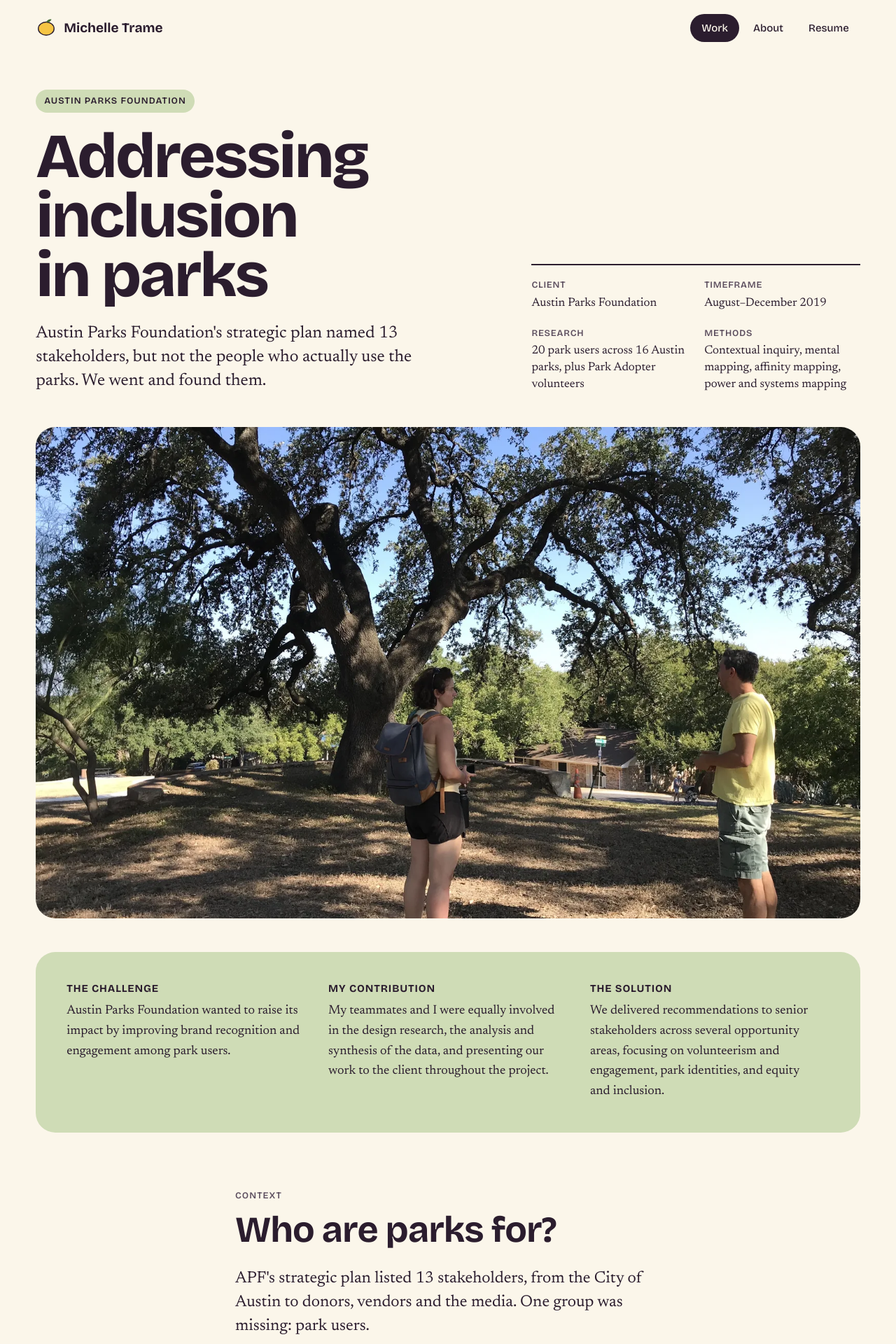
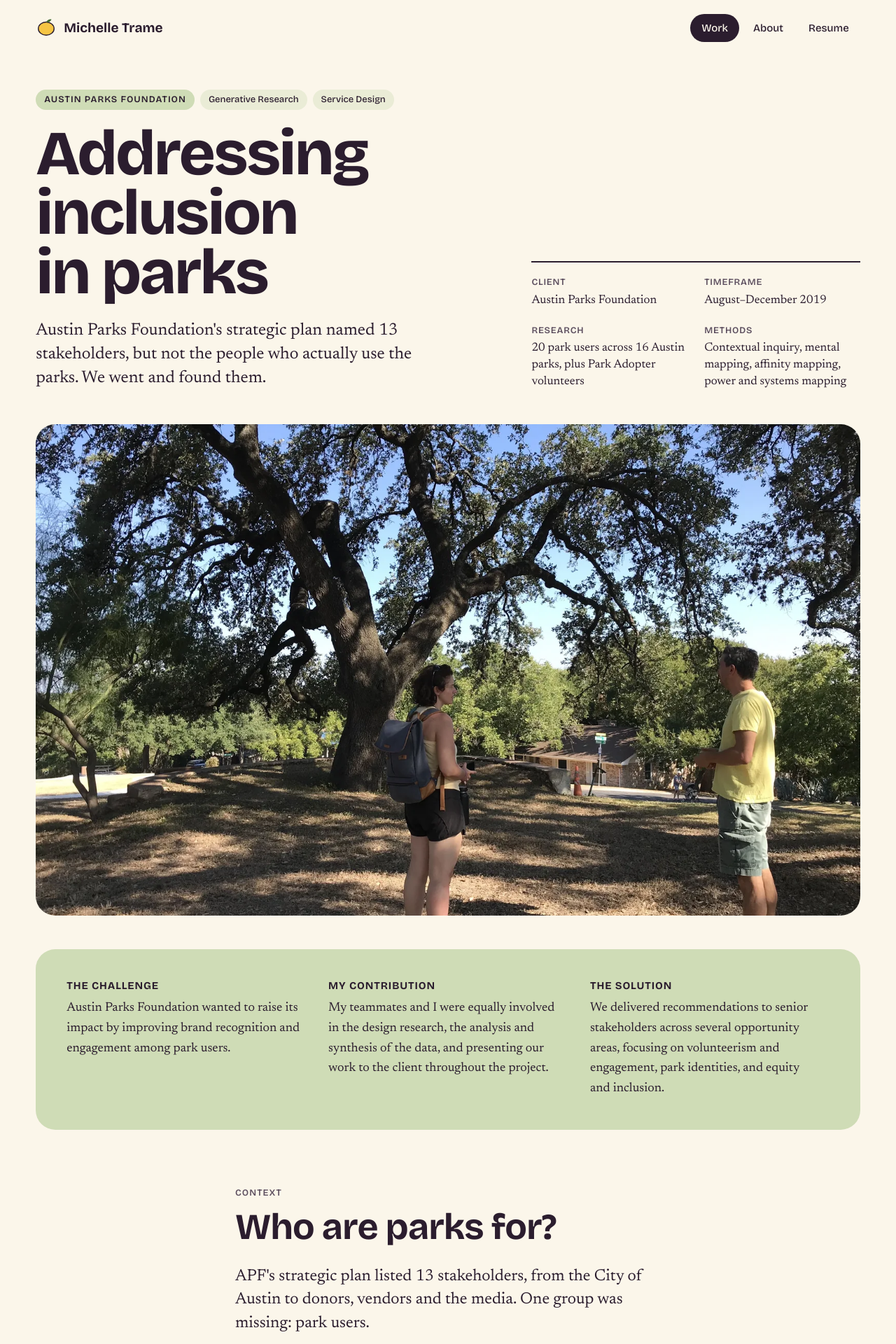
Before and after one commit to michelletrame/michelletrame.github.io, a Jekyll site: the page built from work-apf.html, in a window 1280 px wide. Shown: the top 1920 px of the page at 70% size. Built offline with Jekyll 4.4.1, drawn with Linux system fonts in a browser that asks for light colours.

Commit message:
Show type-of-work tags at the top of each case study
Tags carried over from the Webflow homepage card overlays, stored in
_data/work.yml and shown beside the company label in a lighter tint of
the page accent.

Co-Authored-By: Claude Opus 5.5 <noreply@anthropic.com>
Claude-Session: https://claude.ai/code/session_01CKEzvMBtM4CbjXJwXPYFFe

```diff
--- a/_layouts/case-study.html
+++ b/_layouts/case-study.html
@@ -8,7 +8,10 @@ layout: default
 <article class="cs c-{{ me.color | default: 'lemon' }}-accent">
   <header class="cs-hero">
     <div class="cs-hero-text">
-      <p class="eyebrow">{{ me.org | default: page.org }}</p>
+      <ul class="cs-labels" role="list">
+        <li class="eyebrow cs-org">{{ me.org | default: page.org }}</li>
+        {%- for t in me.tags %}<li class="cs-tag">{{ t }}</li>{% endfor %}
+      </ul>
       <h1>{{ page.title }}</h1>
       {%- if page.dek %}<p class="cs-dek">{{ page.dek }}</p>{% endif %}
     </div>
--- a/assets/css/main.css
+++ b/assets/css/main.css
@@ -177,7 +177,10 @@ ul[role="list"], .plain { list-style: none; padding: 0; }
   display: grid; grid-template-columns: 1.4fr 1fr; gap: 24px var(--gutter); align-items: end;
   padding: 48px var(--gutter) 0;
 }
-.cs-hero .eyebrow { display: inline-block; background: var(--accent); padding: 6px 12px; border-radius: 99px; margin-bottom: 20px; }
+.cs-labels { display: flex; flex-wrap: wrap; gap: 8px; list-style: none; padding: 0; margin-bottom: 20px; }
+.cs-labels li { padding: 6px 12px; border-radius: 99px; font-family: var(--display); font-size: 13px; line-height: 1.3; }
+.cs-org { background: var(--accent); }
+.cs-tag { background: var(--cream-2); background: color-mix(in srgb, var(--accent) 38%, var(--cream)); font-weight: 500; }
 .cs-hero h1 { font-size: clamp(44px, 7vw, 104px); line-height: .95; letter-spacing: -.035em; font-weight: 760; }
 .cs-dek { font-size: 1.25em; line-height: 1.4; margin-top: 24px; max-width: 34rem; }
 .cs-meta { display: grid; grid-template-columns: 1fr 1fr; gap: 20px 24px; border-top: 2px solid var(--plum); padding-top: 18px; }
```
Also changed, not shown: _data/work.yml (+10 -0 lines).
